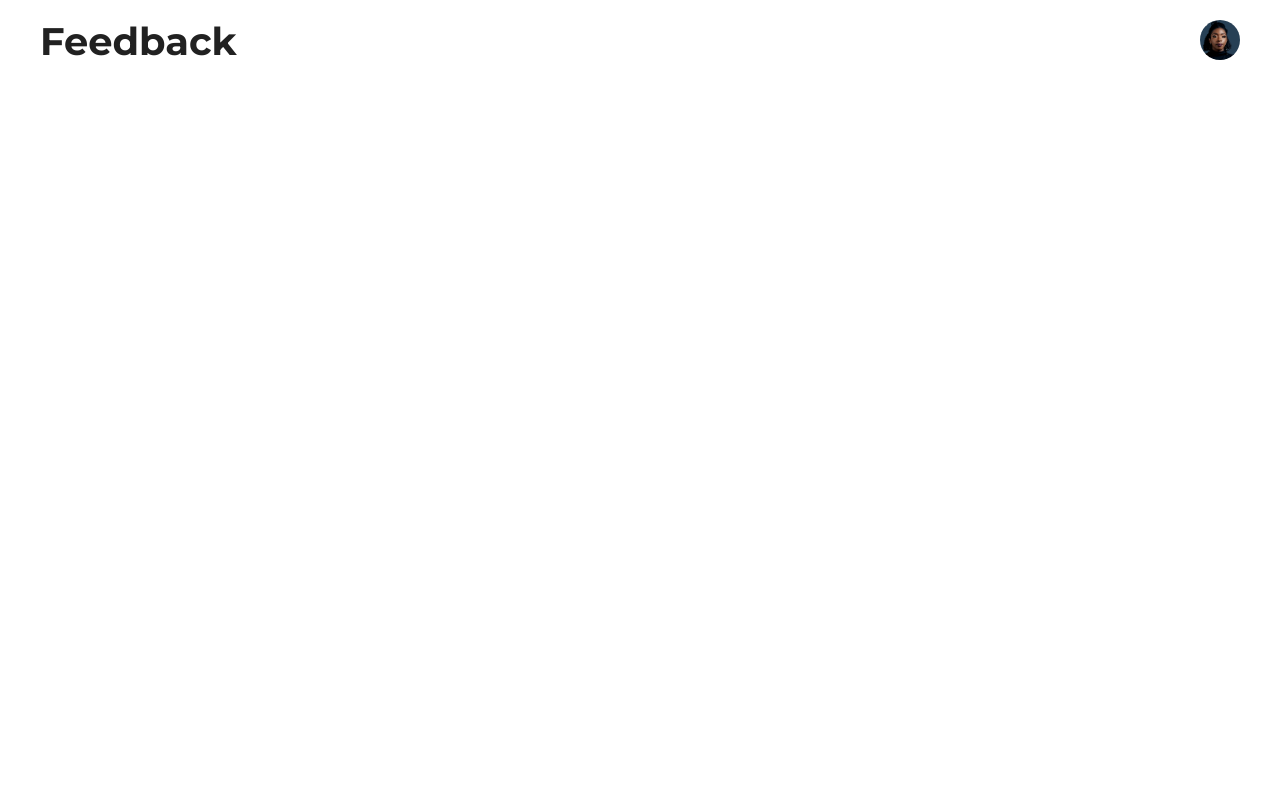
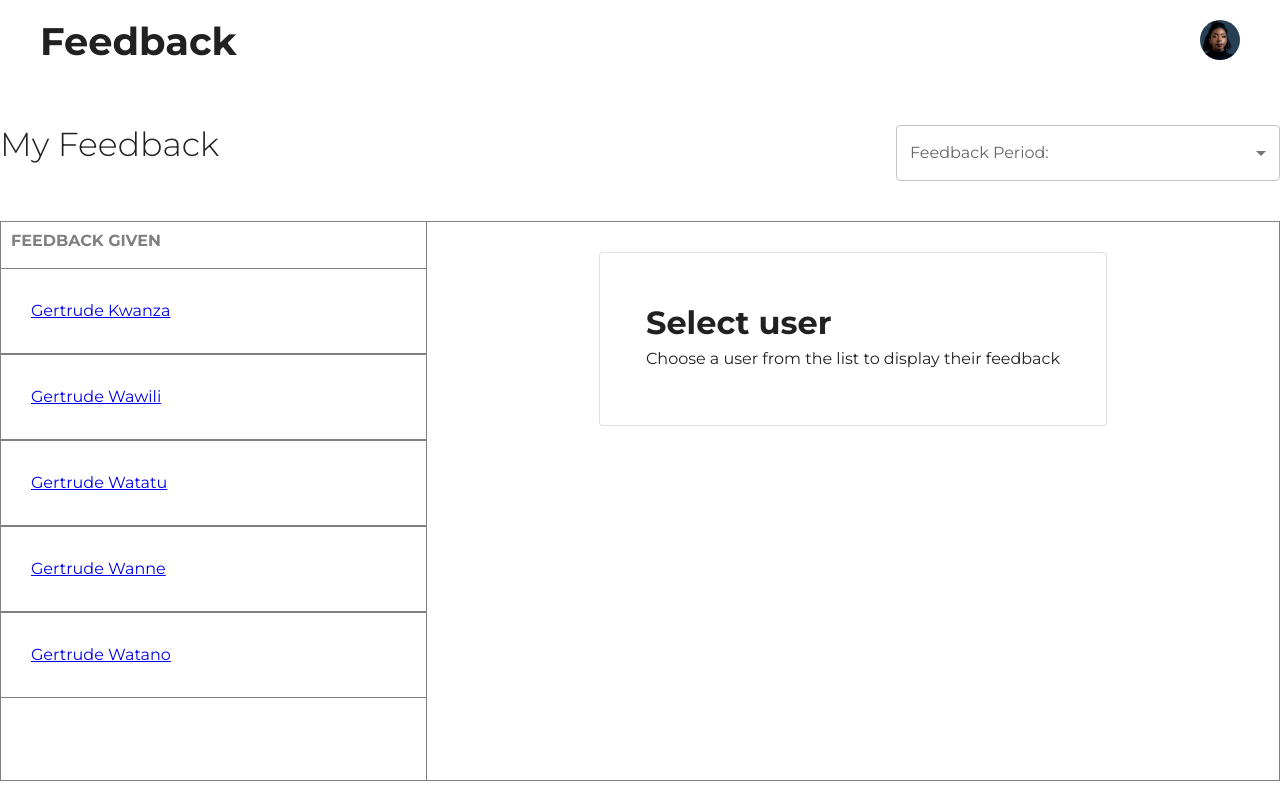
Before and after one commit to gertie-sheshe/your-feedback, a React (Create React App) app: page /user/1/feedback in a window 1280 px wide. Before the commit this address had no page. Built offline with nearby package versions, Linux system fonts and the light colour scheme.

Commit message:
(feat) add MyFeedback view page

```diff
--- a/src/components/App/App.js
+++ b/src/components/App/App.js
@@ -3,6 +3,7 @@ import { Routes, Route } from "react-router-dom";
 import Header from "../../layout/Header";
 import Dashboard from "../../views/Dashboard";
 import Questions from "../../views/Questions";
+import MyFeedback from "../../layout/Tabs/MyFeedback";
 import Auth from "../../views/Auth";
 
 function App() {
@@ -31,6 +32,7 @@ function App() {
           path="/user/:userid/question/:questionid"
           element={<Questions />}
         />
+        <Route path="/user/:userid/feedback" element={<MyFeedback />} />
       </Routes>
     </div>
   );
--- a/src/layout/Tabs/MyFeedback/MyFeedback.js
+++ b/src/layout/Tabs/MyFeedback/MyFeedback.js
@@ -18,11 +18,26 @@ const FeedbackSection = styled("section")({
 
 // temporary users list
 const users = [
-  "Gertrude Kwanza",
-  "Gertrude Waili",
-  "Gertrude Watatu",
-  "Gertrude Wanne",
-  "Gertrude Watano",
+  {
+    id: 1,
+    name: "Gertrude Kwanza",
+  },
+  {
+    id: 2,
+    name: "Gertrude Wawili",
+  },
+  {
+    id: 3,
+    name: "Gertrude Watatu",
+  },
+  {
+    id: 4,
+    name: "Gertrude Wanne",
+  },
+  {
+    id: 5,
+    name: "Gertrude Watano",
+  },
 ];
 
 function MyFeedback() {
@@ -51,7 +66,8 @@ function MyFeedback() {
               Feedback given
             </Typography>
             <List>
-              {users.map((name) => (
+              {users.map(({ id, name }) => (
+                <Link to={`/user/${id}/feedback`}>
                   <ListItem
                     sx={{
                       padding: "30px",
@@ -61,10 +77,11 @@ function MyFeedback() {
                         backgroundColor: "#E8E8E8",
                       },
                     }}
-                  key={name}
+                    key={id}
                   >
-                  <Link to={`/${name}`}>{name}</Link>
+                    {name}
                   </ListItem>
+                </Link>
               ))}
             </List>
           </ListSection>
```
Lines whose indentation alone changed are shown as unchanged.
